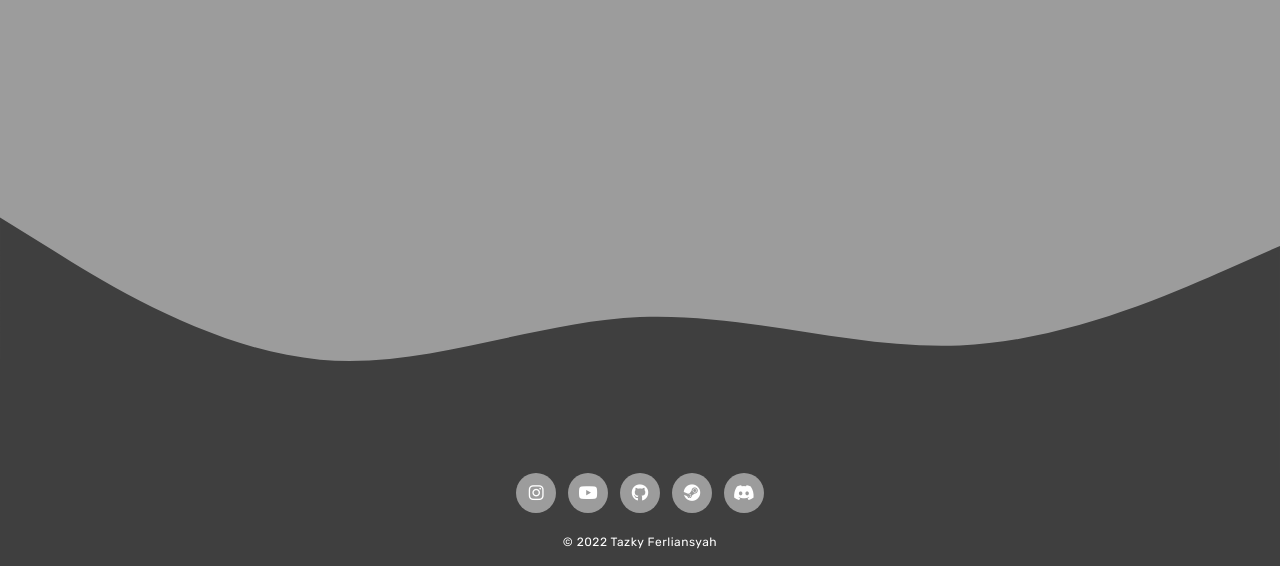
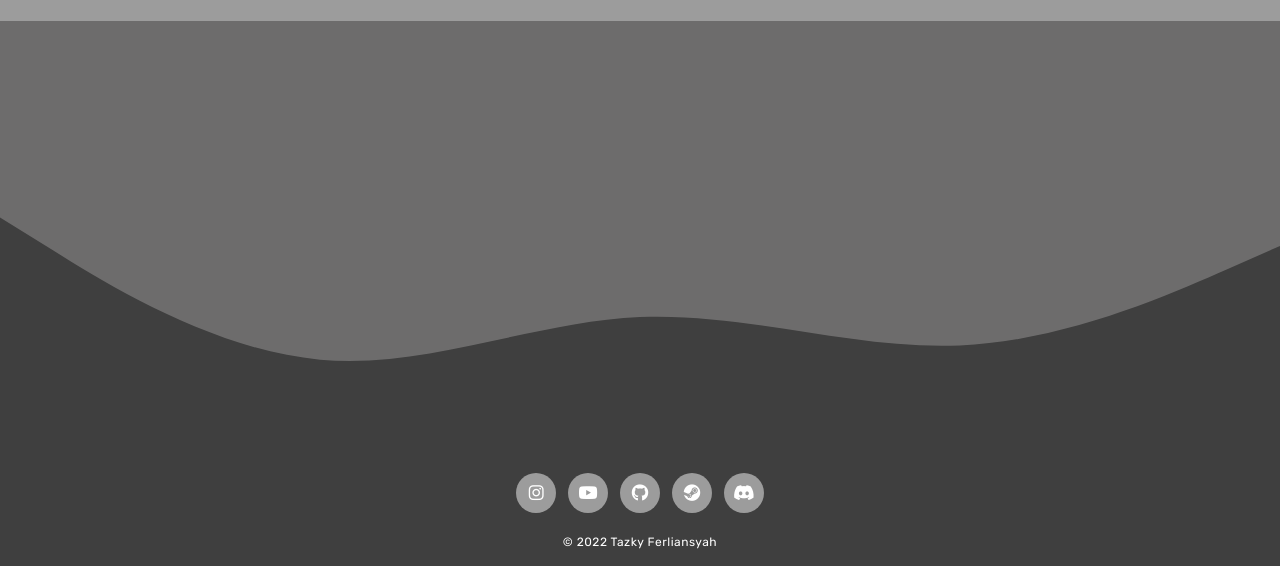
Before and after one commit to ZyrexFX/Portfolio, a plain HTML site: page index.html in a window 1280 px wide. Shown: the part 3141-3707 px from the top of the page. Drawn offline with nearby package versions, Linux system fonts and the light colour scheme.

Commit message:
Update style.css

```diff
--- a/css/style.css
+++ b/css/style.css
@@ -276,7 +276,7 @@ nav a:link {
 }
 
 #hal4 {
-  background-color: #9c9c9c;
+  background-color: #6D6C6C;
 }
 
 /* Footer */
```
